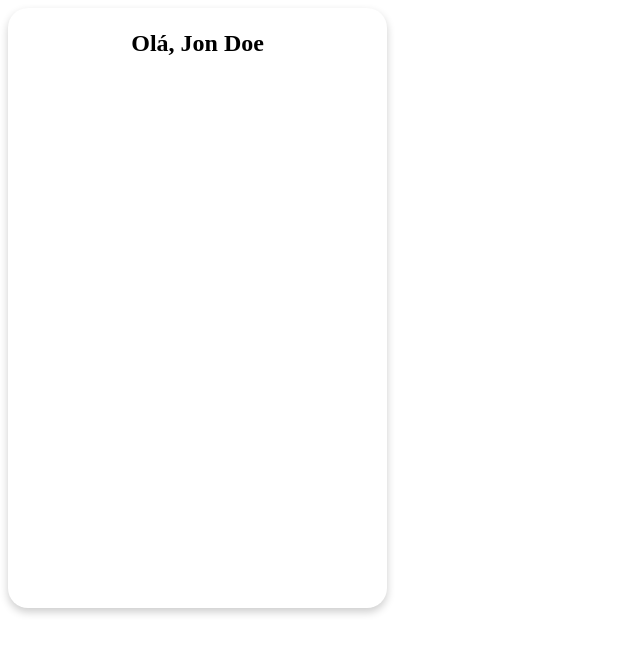
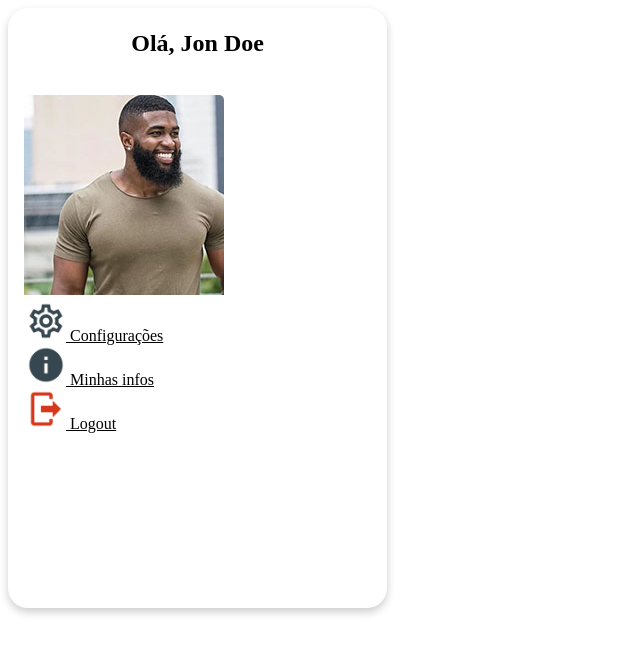
Before and after one commit to Vicevini/Widowmaker, an Angular app: page /resumouser in a window 1280 px wide. Shown: the top 654 px of the page, without its empty margins (0-640 px from the left). Built offline with nearby package versions, Linux system fonts and the light colour scheme; data requests are answered from the project's data file.

Commit message:
Finalizando

```diff
--- a/src/app/formulario/formulario.component.css
+++ b/src/app/formulario/formulario.component.css
@@ -1,6 +1,4 @@
 body {
-    /*background: rgb(11, 192, 216);
-rgb(249, 253, 4)*/
     background-size: 50%;
     font-family: Arial, Helvetica, sans-serif;
 }
--- a/src/app/resumouser/resumouser.component.html
+++ b/src/app/resumouser/resumouser.component.html
@@ -3,8 +3,8 @@
     <div class="painel-user">
 
         <h2> Olá, {{detalhe.nome}} </h2> <br>
-        <div class="painel-img" *ngFor="let imagem of foto">
-            <img [src]="imagem.foto[0].url" alt="Avatar"> <br>
+        <div class="painel-img">
+            <img src="../../assets/img/depo2.jpg" alt="Avatar"> <br>
 
 
             <div class="painel-content">
```
Also changed, not shown: src/app/formulario/formulario.component.html (line endings or trailing spaces).
